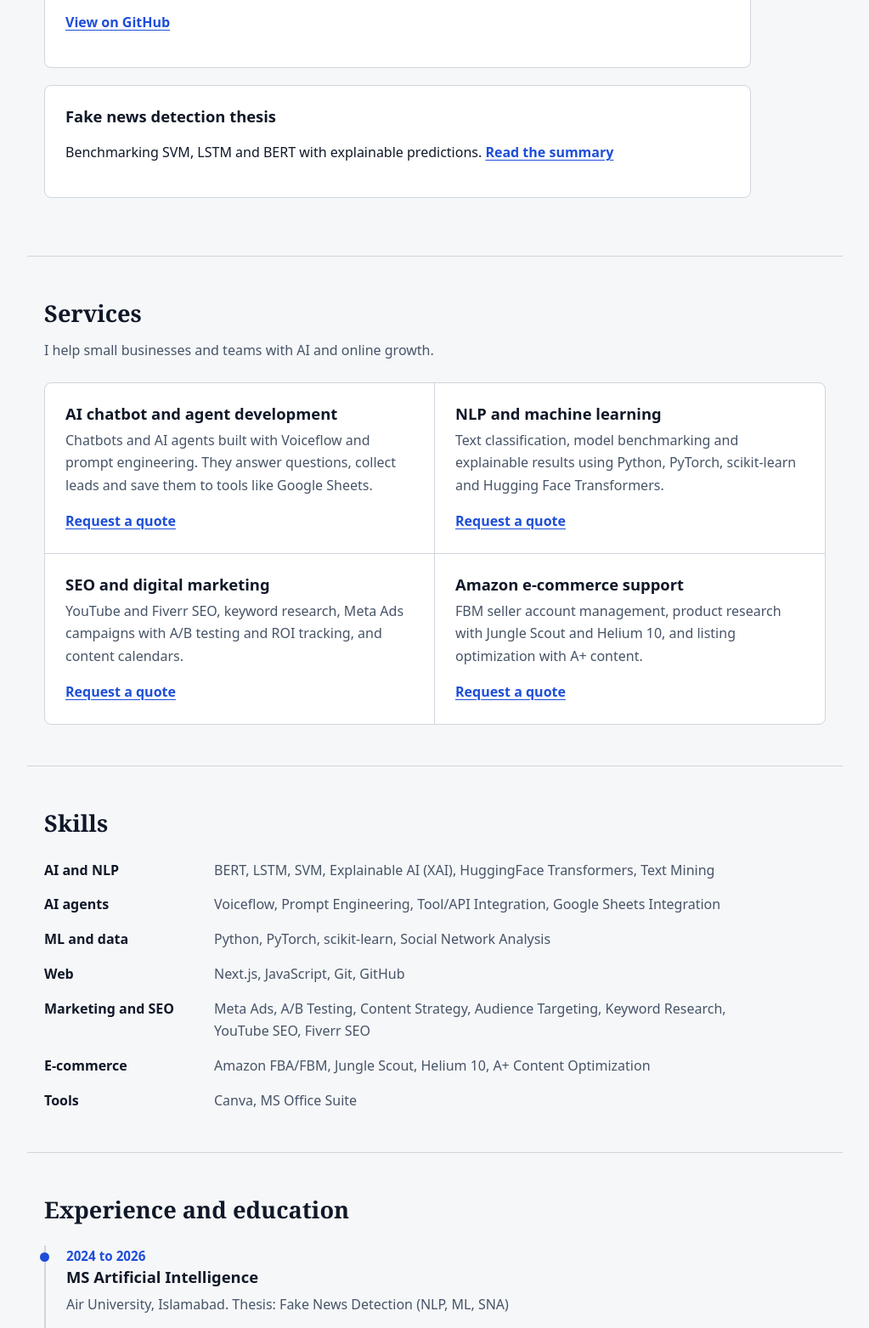
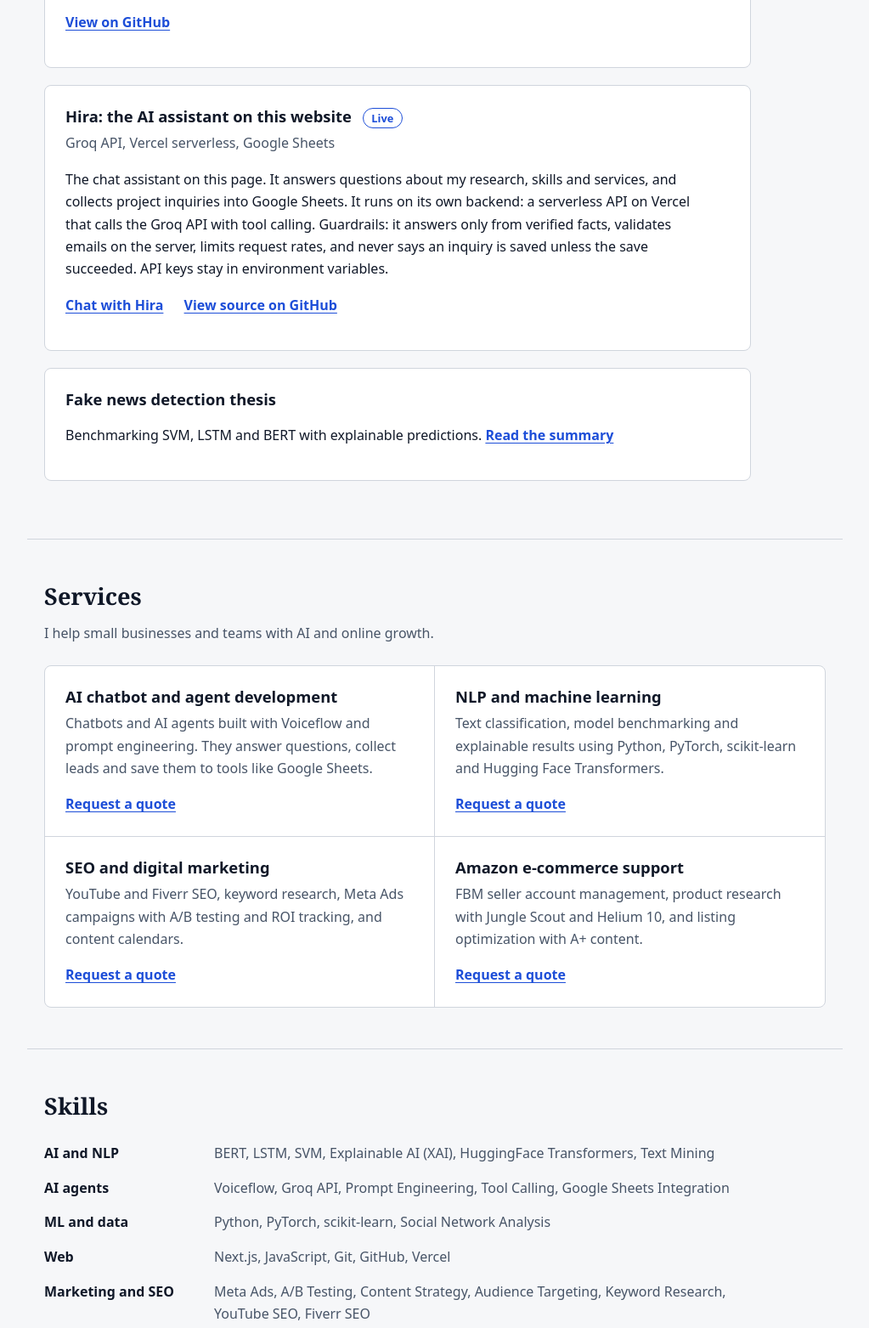
Before and after one commit to syedalihussain12/syed-ali-hussain-portfolio, a plain HTML site: page index.html in a window 1280 px wide. Shown: the part 1900-3463 px from the top of the page at 85% size, without its empty margins (128-1151 px from the left). Drawn offline with Linux system fonts and the light colour scheme.

Commit message:
Add files via upload

```diff
--- a/index.html
+++ b/index.html
@@ -78,7 +78,12 @@
     <p>A conversational agent that collects lead details and saves each lead as a structured row in Google Sheets through tool integration. Its prompt has guardrails: one question at a time, no invented prices, and no save confirmation unless the tool succeeds. It handles incomplete emails and English or Roman Urdu input.</p>
     <p><a class="textlink" href="https://github.com/syedalihussain12/nova-ai-lead-collection-agent" target="_blank" rel="noopener noreferrer">View on GitHub</a></p>
     <!-- TODO: add assets/nova-chat.png and assets/nova-workflow.png, then show them here. -->
-    <!-- TODO: paste the Voiceflow chat widget snippet before </body>. -->
+  </article>
+  <article class="item">
+    <h3>Hira: the AI assistant on this website <span class="badge">Live</span></h3>
+    <p class="meta">Groq API, Vercel serverless, Google Sheets</p>
+    <p>The chat assistant on this page. It answers questions about my research, skills and services, and collects project inquiries into Google Sheets. It runs on its own backend: a serverless API on Vercel that calls the Groq API with tool calling. Guardrails: it answers only from verified facts, validates emails on the server, limits request rates, and never says an inquiry is saved unless the save succeeded. API keys stay in environment variables.</p>
+    <p><button type="button" class="textlink linkbtn" data-open-hira>Chat with Hira</button> <a class="textlink" href="https://github.com/syedalihussain12/syed-ali-hussain-portfolio" target="_blank" rel="noopener noreferrer">View source on GitHub</a></p>
   </article>
   <article class="item">
     <h3>Fake news detection thesis</h3>
@@ -102,9 +107,9 @@
   <h2>Skills</h2>
   <dl class="skills">
     <dt>AI and NLP</dt><dd>BERT, LSTM, SVM, Explainable AI (XAI), HuggingFace Transformers, Text Mining</dd>
-    <dt>AI agents</dt><dd>Voiceflow, Prompt Engineering, Tool/API Integration, Google Sheets Integration</dd>
+    <dt>AI agents</dt><dd>Voiceflow, Groq API, Prompt Engineering, Tool Calling, Google Sheets Integration</dd>
     <dt>ML and data</dt><dd>Python, PyTorch, scikit-learn, Social Network Analysis</dd>
-    <dt>Web</dt><dd>Next.js, JavaScript, Git, GitHub</dd>
+    <dt>Web</dt><dd>Next.js, JavaScript, Git, GitHub, Vercel</dd>
     <dt>Marketing and SEO</dt><dd>Meta Ads, A/B Testing, Content Strategy, Audience Targeting, Keyword Research, YouTube SEO, Fiverr SEO</dd>
     <dt>E-commerce</dt><dd>Amazon FBA/FBM, Jungle Scout, Helium 10, A+ Content Optimization</dd>
     <dt>Tools</dt><dd>Canva, MS Office Suite</dd>
```
